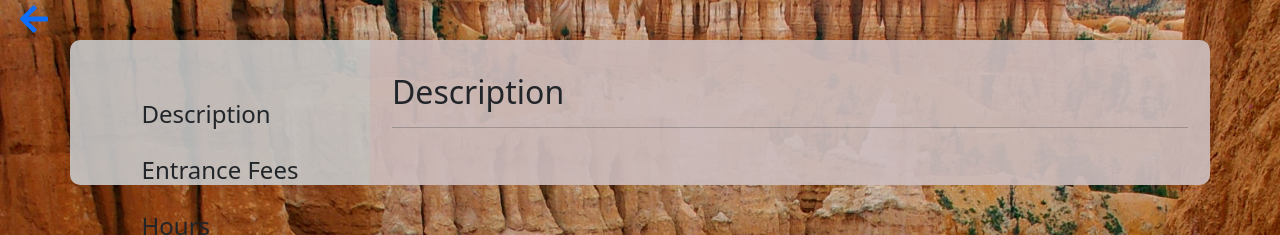
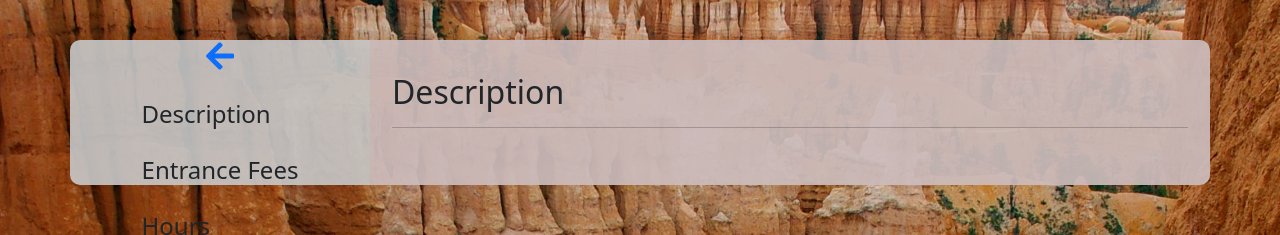
Before and after one commit to Mark-Mulligan/outdoor-adventures-v2.0, a React (Create React App) app in the folder client/: page /parks/1 in a window 1280 px wide. Shown: the top 235 px of the page. Built offline with nearby package versions, Linux system fonts and the light colour scheme; no server answers.

Commit message:
moved back arrow

```diff
--- a/client/src/App.css
+++ b/client/src/App.css
@@ -16,6 +16,7 @@ li {
   background-image: url('./images/canyon.jpg');
   background-size: cover;
   background-position: center;
+  padding-top: 40px;
   padding-bottom: 40px;
   min-height: 100vh;
 }
--- a/client/src/pages/ParkPage.js
+++ b/client/src/pages/ParkPage.js
@@ -1,5 +1,5 @@
 import React, { useEffect, useState, useCallback } from 'react';
-import { useParams } from 'react-router-dom';
+import { useParams, Link } from 'react-router-dom';
 import axios from 'axios';
 import 'react-image-gallery/styles/css/image-gallery.css';
 
@@ -10,7 +10,6 @@ import Actvities from '../components/parkInfo/Activites';
 import Contact from '../components/parkInfo/Contact';
 import ParkInfoNav from '../components/parkInfo/ParkInfoNav';
 import ParkPhotos from '../components/parkInfo/ParkPhotos';
-import CustomNav from '../components/navigation/CustomNav';
 
 const ParkPage = () => {
   const [parkData, setParkData] = useState([]);
@@ -32,9 +31,14 @@ const ParkPage = () => {
 
   return (
     <div className="park-page-background">
-      <CustomNav />
       <div className="container park-info-container">
         <div className="park-left-nav-container">
+          <div>
+            <Link to="/parks" className="back-link">
+              <i class="fas fa-2x fa-arrow-left"></i>
+            </Link>
+          </div>
+
           <ParkInfoNav />
         </div>
         <div className="park-info">
```
